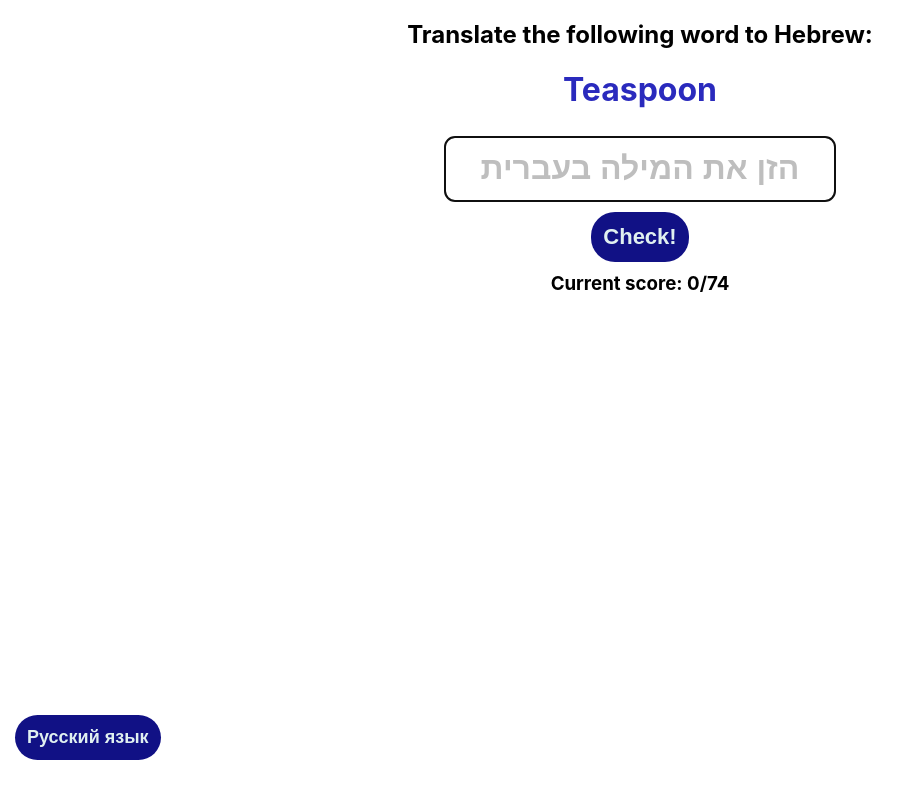
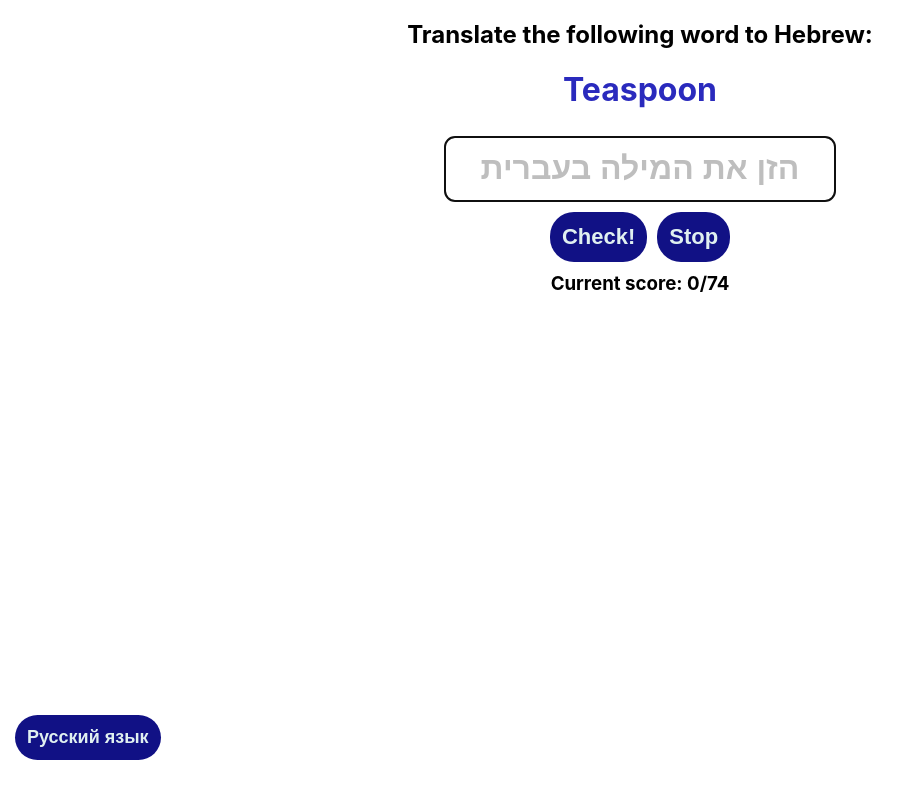
Before and after one commit to EranLavan/s-sage-one, a React (Create React App) app: page / in a window 1280 px wide. Shown: the top 798 px of the page, without its empty margins (0-919 px from the left). Built offline with nearby package versions, Linux system fonts and the light colour scheme.

Commit message:
modified:   src/components/Milim.js 	modified:   src/data/words.js

```diff
--- a/src/components/Milim.js
+++ b/src/components/Milim.js
@@ -119,6 +119,11 @@ function Milim() {
 
   }
 
+  const stopQuiz = () => {
+    checkAnswer();
+    setFinalResults(true)
+  }
+
   const previousWord = words[alreadyUsedWords[alreadyUsedWords.length - 2] - 1];
 
   const restart = () => {
@@ -194,8 +199,8 @@ function Milim() {
           <h2>
           {
           language === 'english' ?
-          `${score} out of ${words.length - 1} were answered correctly (${Math.round(score/(words.length - 1)*10000)/100}%)` :
-          `${score} из ${words.length - 1} слов были названы правильно (${Math.round(score/(words.length - 1)*10000)/100}%)`
+          `${score} out of ${counter} were answered correctly (${Math.round(score/(counter)*10000)/100}%)` :
+          `${score} из ${counter} слов были названы правильно (${Math.round(score/(counter)*10000)/100}%)`
           }</h2>
         </div>
 
@@ -252,6 +257,17 @@ function Milim() {
             `Проверить!`
             }
           </button>
+
+          <button
+            className='click-button'
+            onClick={() => stopQuiz()}
+          >
+          {
+            language === 'english' ?
+            `Stop` :
+            `Остановиться`
+          }
+        </button>
           {/* <button className='click-button' onClick={() => next()}>
             Next
           </button> */}
--- a/src/data/words.js
+++ b/src/data/words.js
@@ -739,8 +739,6 @@ const words = [
       category: 'verb'
     },
 
-// СДЕЛАТЬ ФУНКЦИЮ "хватит", если юзер задолбался и хочет проверить, сколько у него уже сделано правильно
-
     {
       id: 75,
       english: '',
```
